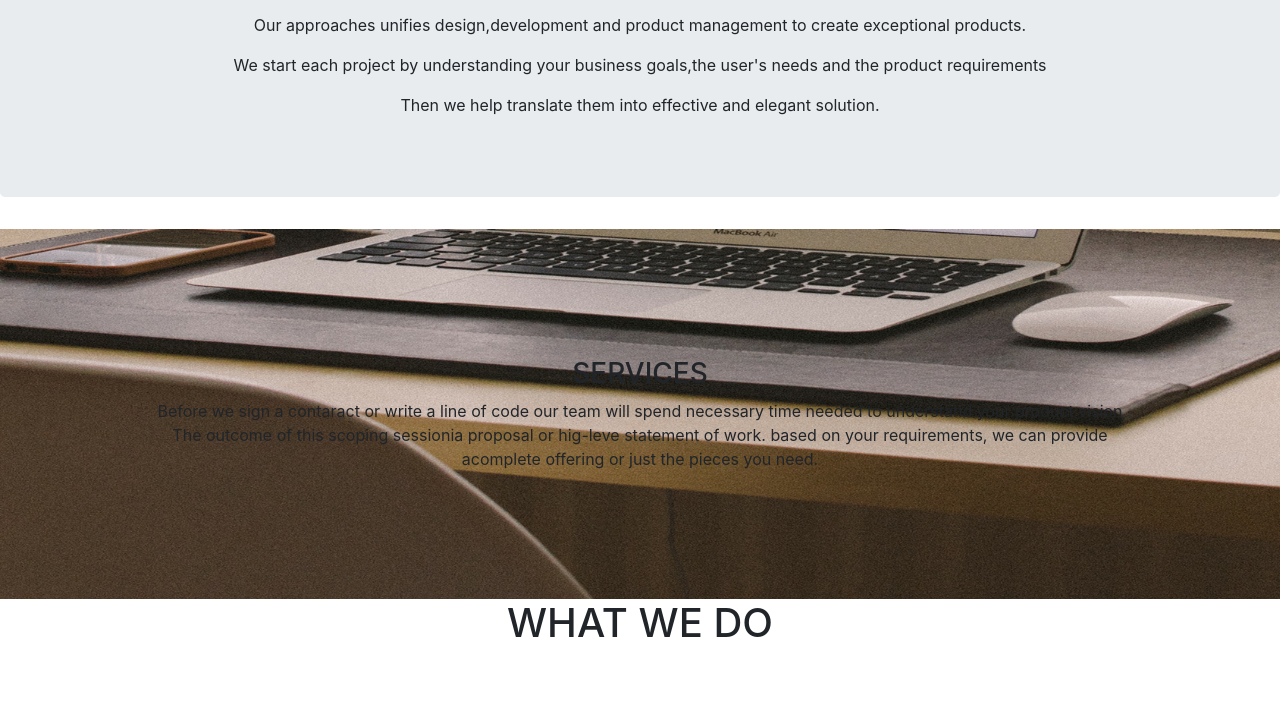
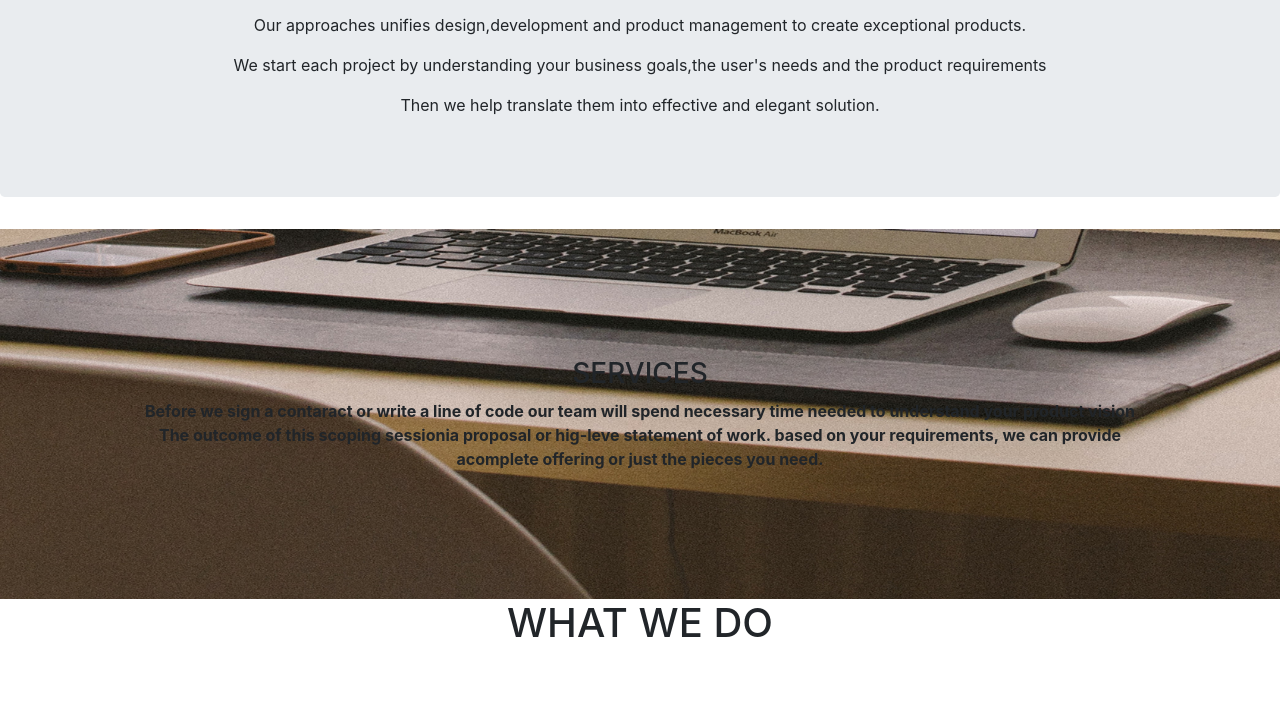
Before and after one commit to SteveMutu/Delani-Studio-SM, a plain HTML site: page index.html in a window 1280 px wide. Shown: the part 660-1364 px from the top of the page. Drawn offline with Linux system fonts and the light colour scheme.

Commit message:
add changes

```diff
--- a/css/styles.css
+++ b/css/styles.css
@@ -17,7 +17,7 @@ h1{
     padding-bottom: 40px;
 }
 .services{
-    text-emphasis-color: white;
+    font-weight: bold;
 
 }
 #social{
```
